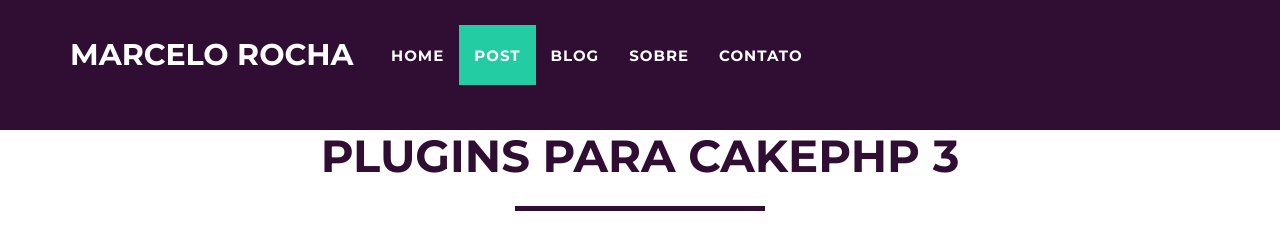
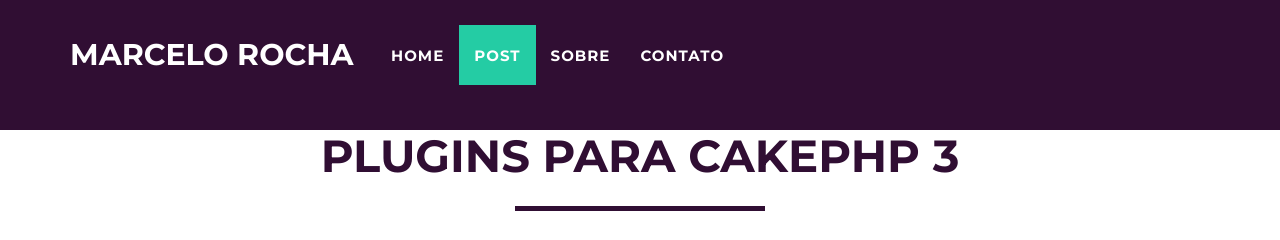
Before and after one commit to rochamarcelo/rochamarcelo.github.io, a Jekyll site: the page built from _posts/2015-11-21-plugins-para-cakephp-3.markdown, in a window 1280 px wide. Shown: the top 240 px of the page. Built offline with Jekyll 4.4.1, drawn with Linux system fonts in a browser that asks for light colours; comment, search, counter and statistics services are not loaded.

Commit message:
Update post_nav.html

```diff
--- a/_includes/post_nav.html
+++ b/_includes/post_nav.html
@@ -22,9 +22,6 @@
                         <a href="#page-top-post">Post</a>
                     </li>
                     <li class="page-scroll">
-                        <a href="/#posts">Blog</a>
-                    </li>
-                    <li class="page-scroll">
                         <a href="/#about">Sobre</a>
                     </li>
                     <li class="page-scroll">
```
